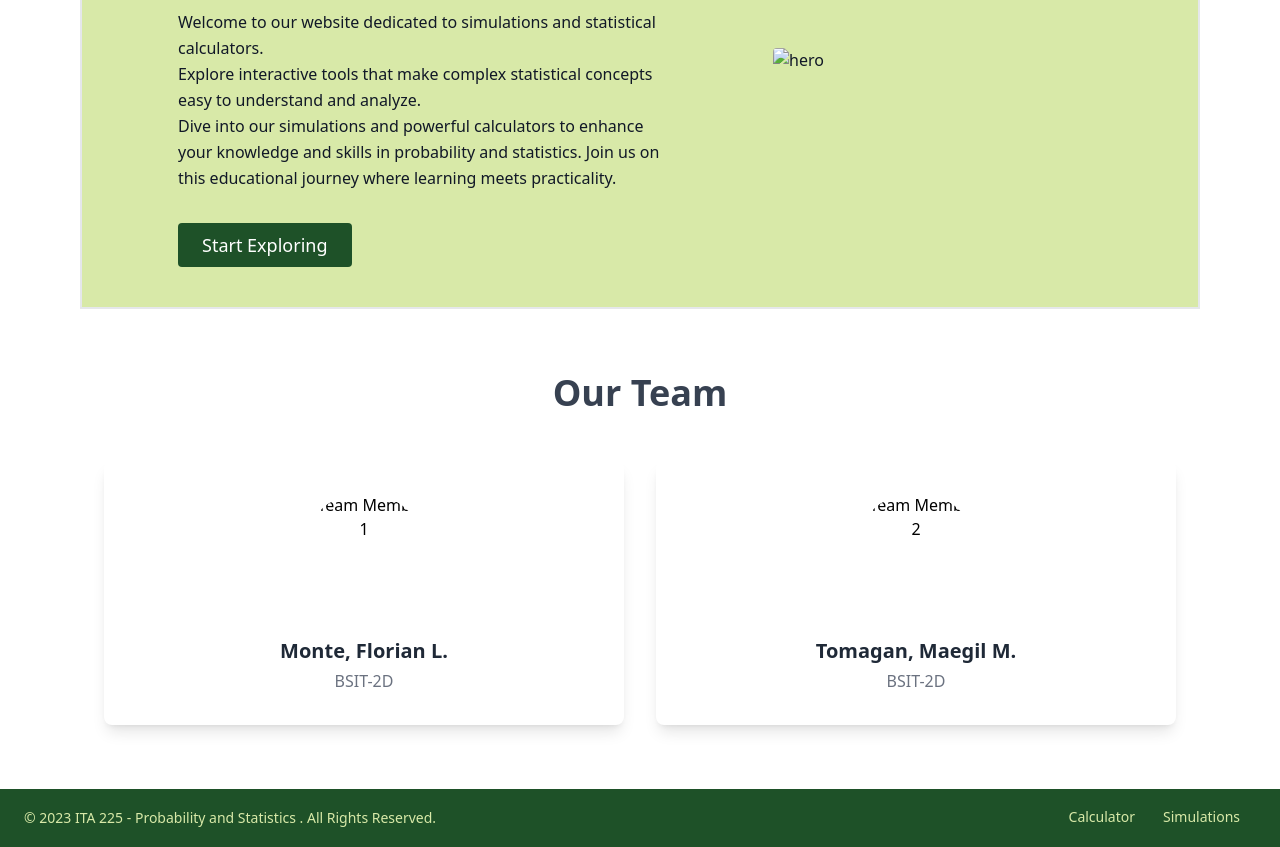
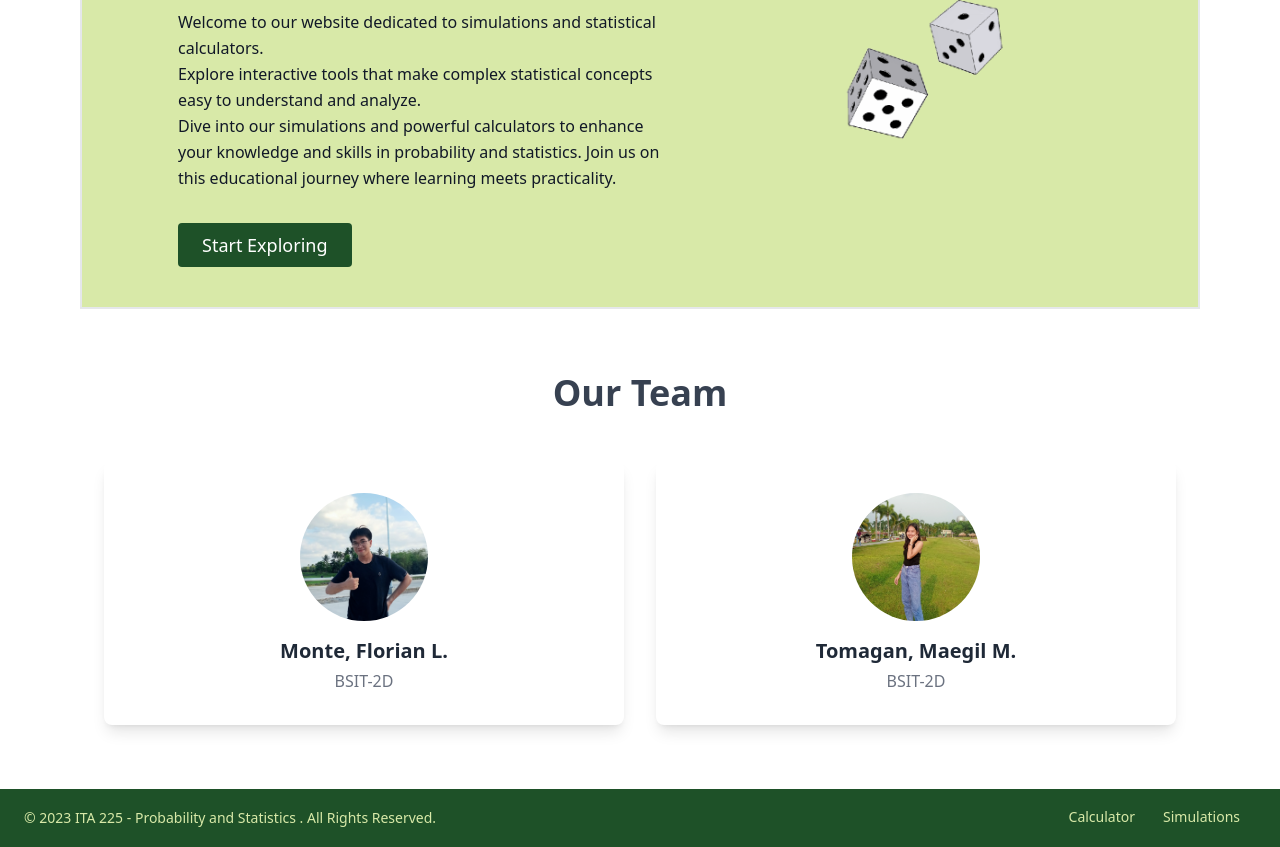
Before and after one commit to Megs14/ITA-225, a website: page index.html in a window 1280 px wide. Shown: the part 349-1196 px from the top of the page. Drawn offline with Linux system fonts and the light colour scheme; the site is published under a folder, as on GitHub Pages, so addresses that start at the root find nothing; a web font is replaced by a local one.

Commit message:
final changes

```diff
--- a/index.html
+++ b/index.html
@@ -83,7 +83,7 @@
                 </div>
             </div>
             <div class="lg:max-w-lg lg:w-full mb-5 md:mb-0 md:w-1/2 w-3/6">
-                <img class="object-cover object-center rounded" alt="hero" src="/img/home.gif">
+                <img class="object-cover object-center rounded" alt="hero" src="img/home.gif">
             </div>
         </div>
     </section>
@@ -93,14 +93,14 @@
 
             <!-- Team Member 1 -->
             <div class="bg-white p-8 rounded-lg shadow-lg text-center">
-                <img class="w-32 h-32 rounded-full mx-auto mb-4 object-cover" src="/img/flor.jpg" alt="Team Member 1">
+                <img class="w-32 h-32 rounded-full mx-auto mb-4 object-cover" src="img/flor.jpg" alt="Team Member 1">
                 <h2 class="text-xl font-bold mb-1 text-gray-800">Monte, Florian L.</h2>
                 <p class="text-gray-500">BSIT-2D</p>
             </div>
 
             <!-- Team Member 2 -->
             <div class="bg-white p-8 rounded-lg shadow-lg text-center">
-                <img class="w-32 h-32 rounded-full mx-auto mb-4 object-cover" src="/img/megs.jpg" alt="Team Member 2">
+                <img class="w-32 h-32 rounded-full mx-auto mb-4 object-cover" src="img/megs.jpg" alt="Team Member 2">
                 <h2 class="text-xl font-bold mb-1 text-gray-800">Tomagan, Maegil M.</h2>
                 <p class="text-gray-500">BSIT-2D</p>
             </div>
```
Also changed, not shown: simulations.html (+1 -1 lines).
